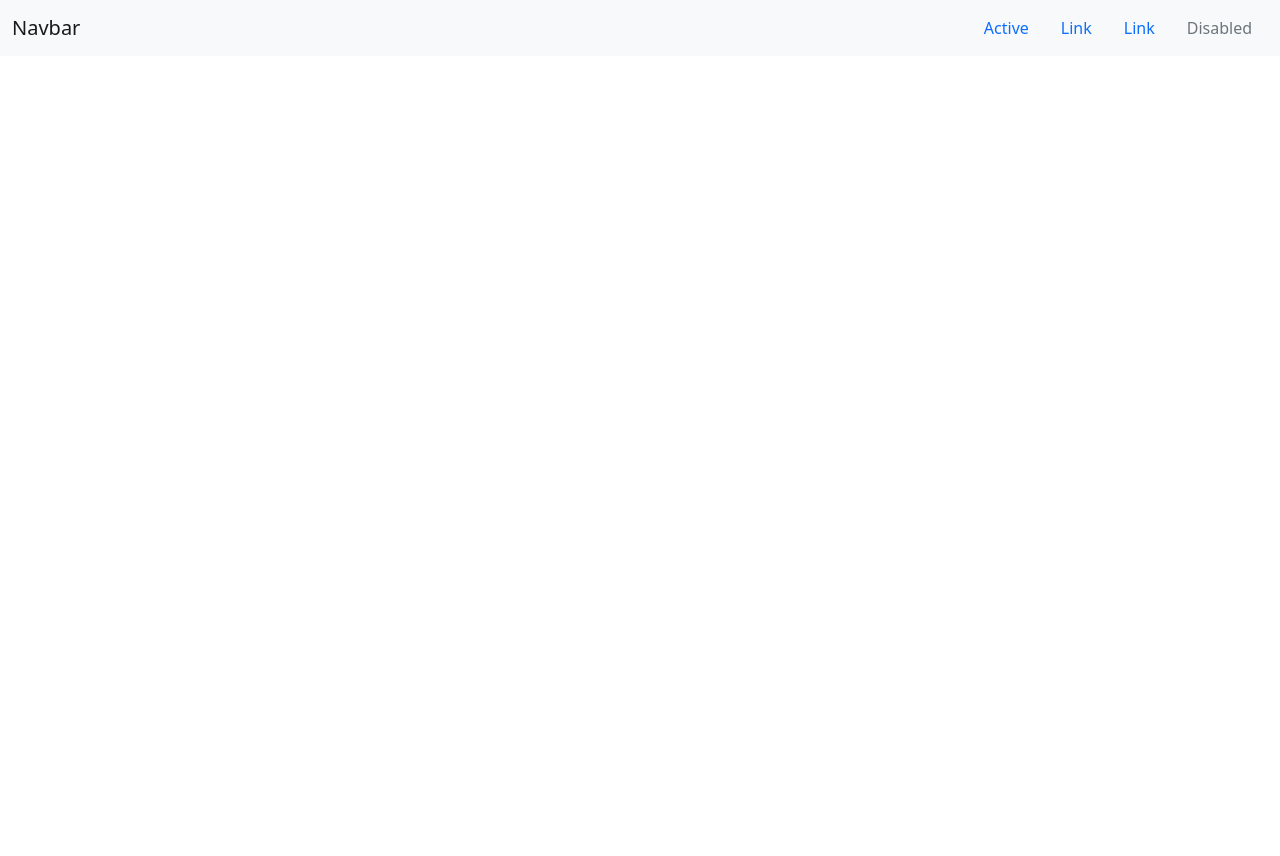
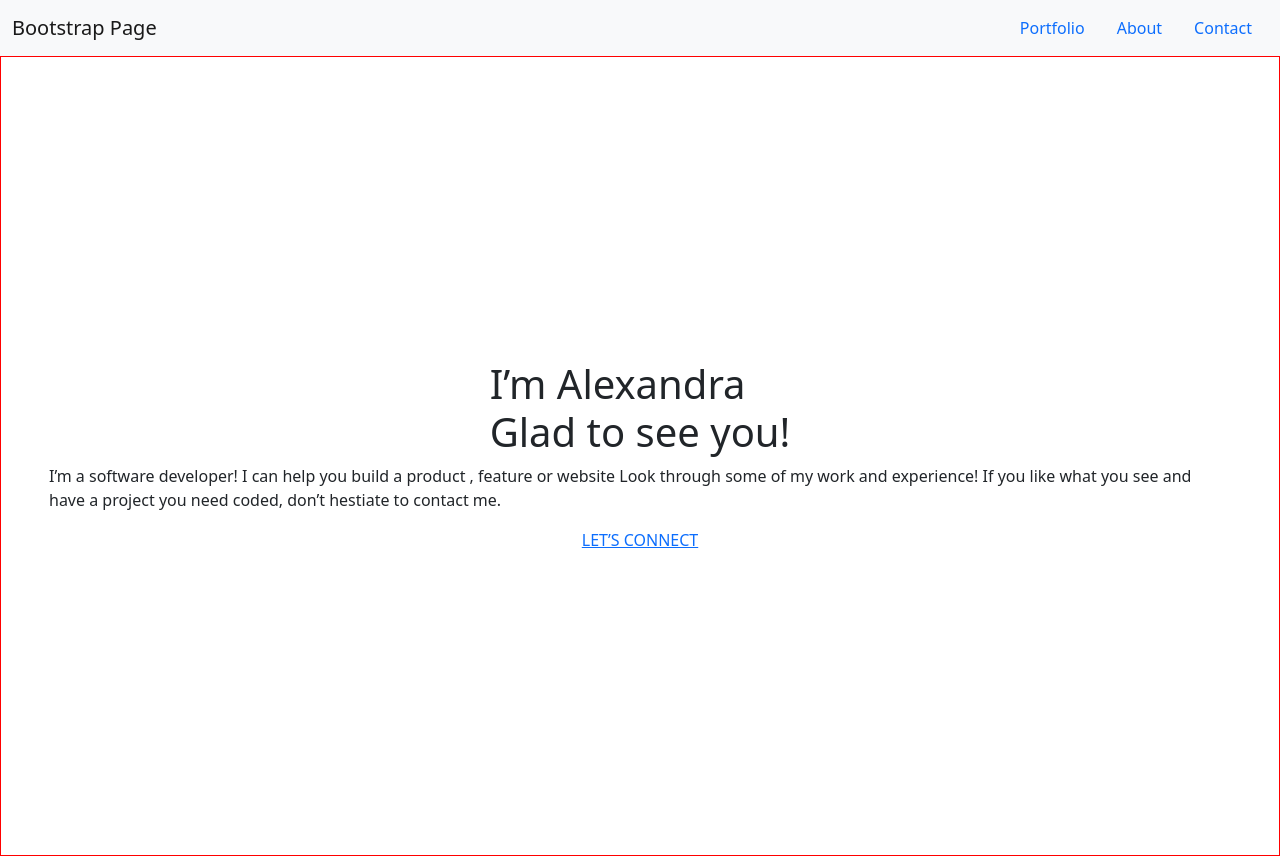
Before and after one commit to DavidCazco36/Bootstrap-Portfolio, a website: page index.html in a window 1280 px wide. Before the commit the page ends 800 px from the top, so only its background shows below. Drawn offline with nearby package versions, Linux system fonts and the light colour scheme.

Commit message:
Added hero banner

```diff
--- a/index.html
+++ b/index.html
@@ -5,28 +5,31 @@
     <meta name="viewport" content="width=device-width, initial-scale=1">
     <title>Bootstrap demo</title>
     <link href="https://cdn.jsdelivr.net/npm/bootstrap@5.2.3/dist/css/bootstrap.min.css" rel="stylesheet" integrity="sha384-rbsA2VBKQhggwzxH7pPCaAqO46MgnOM80zW1RWuH61DGLwZJEdK2Kadq2F9CUG65" crossorigin="anonymous">
+    <link rel="stylesheet" href="styles.css">
   </head>
   <body>
 <nav class="navbar navbar-light bg-light">
   <div  class="container-fluid">
-    <a class="navbar-brand" href="#">Navbar</a>
-
+    <a class="navbar-brand" href="#">Bootstrap Page</a>
     <ul class="nav justify-content-end">
       <li class="nav-item">
-    <a class="nav-link active" aria-current="page" href="#">Active</a>
+        <a class="nav-link active" aria-current="page" href="#">Portfolio</a>
       </li>
       <li class="nav-item">
-    <a class="nav-link" href="#">Link</a>
+        <a class="nav-link" href="#">About</a>
       </li>
       <li class="nav-item">
-    <a class="nav-link" href="#">Link</a>
-  </li>
-  <li class="nav-item">
-    <a class="nav-link disabled" href="#" tabindex="-1" aria-disabled="true">Disabled</a>
+        <a class="nav-link" href="#">Contact</a>
       </li>
     </ul>
   </div>
 </nav>
+  <div class="container-fluid bg-white hero-banner ">
+    <h1 class="d-inline-block align-middle">I’m Alexandra<br>Glad to see you!</h1>
+    <p>I’m a software developer! I can help you build a product , feature or website Look through some of my work and experience! If you like what you see and have a project you need coded, don’t hestiate to contact me.</p>
+    <a href="#">LET’S CONNECT</a>
+  </div>
+</div>
 
 
 
--- /dev/null
+++ b/styles.css
@@ -0,0 +1,14 @@
+* {
+  box-sizing: border-box;
+  margin: 0;
+}
+
+.hero-banner {
+  height: 100vh;
+  border:1px solid red;
+  display: flex;
+  flex-direction: column;
+  align-items: center;
+  justify-content: center;
+  padding: 3rem;
+}
```
Lines whose indentation alone changed are shown as unchanged.
